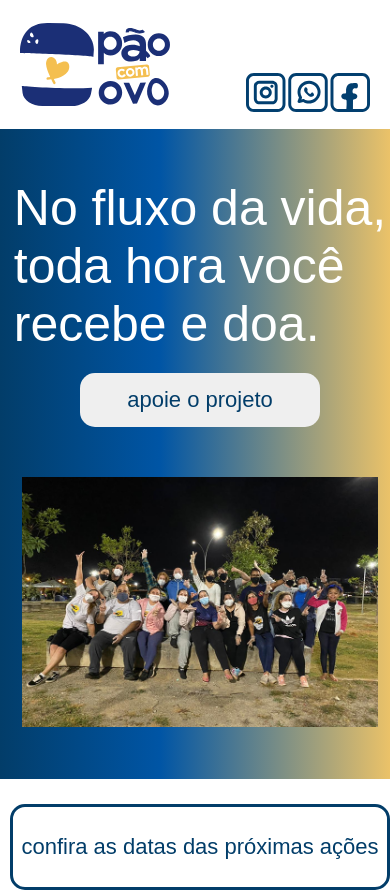
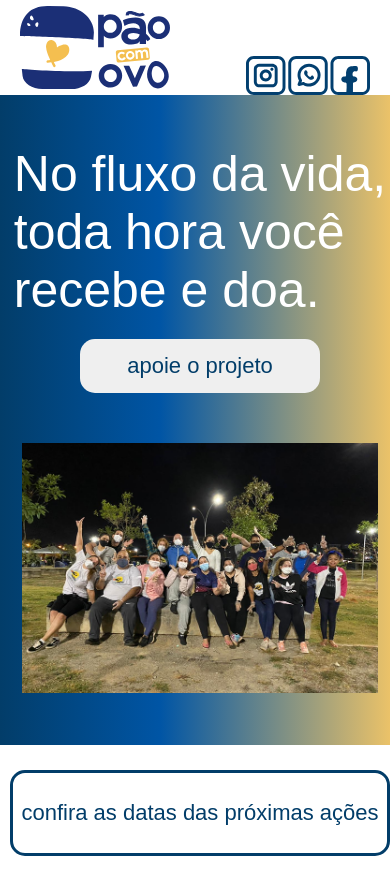
Before and after one commit to guiestrela/PCO, a React (Vite) app: page / in a window 390 px wide. Shown: the top 892 px of the page. Built offline with nearby package versions, Linux system fonts and the light colour scheme.

Commit message:
style(Header): Add media queries for responsiveness
- Added media query for screens <= 800px
- Added media query for screens <= 400px

```diff
--- a/src/assets/components/Header/style.ts
+++ b/src/assets/components/Header/style.ts
@@ -27,6 +27,15 @@ export const HeaderContainer = styled.div`
     justify-content: space-between;
     background-color: #FFFFFF;
 
+    @media only screen and (max-width: 800px) {
+        width: 800px;
+    }
+
+    @media screen and (max-width: 400px) {
+        width: 100%;
+        height: 100%;
+
+    }
 `;
 
 export const LogoContainer = styled.div`
```
